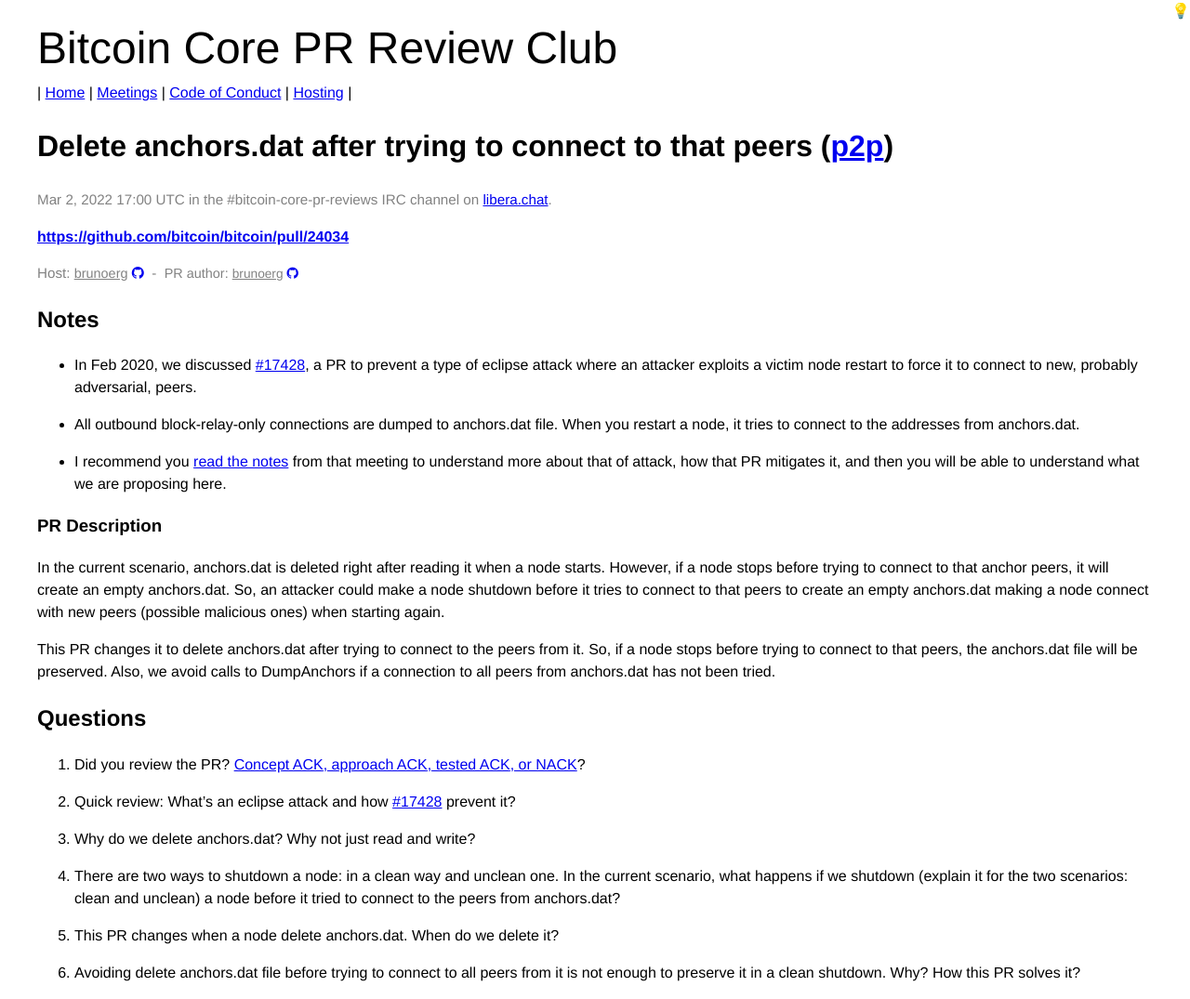
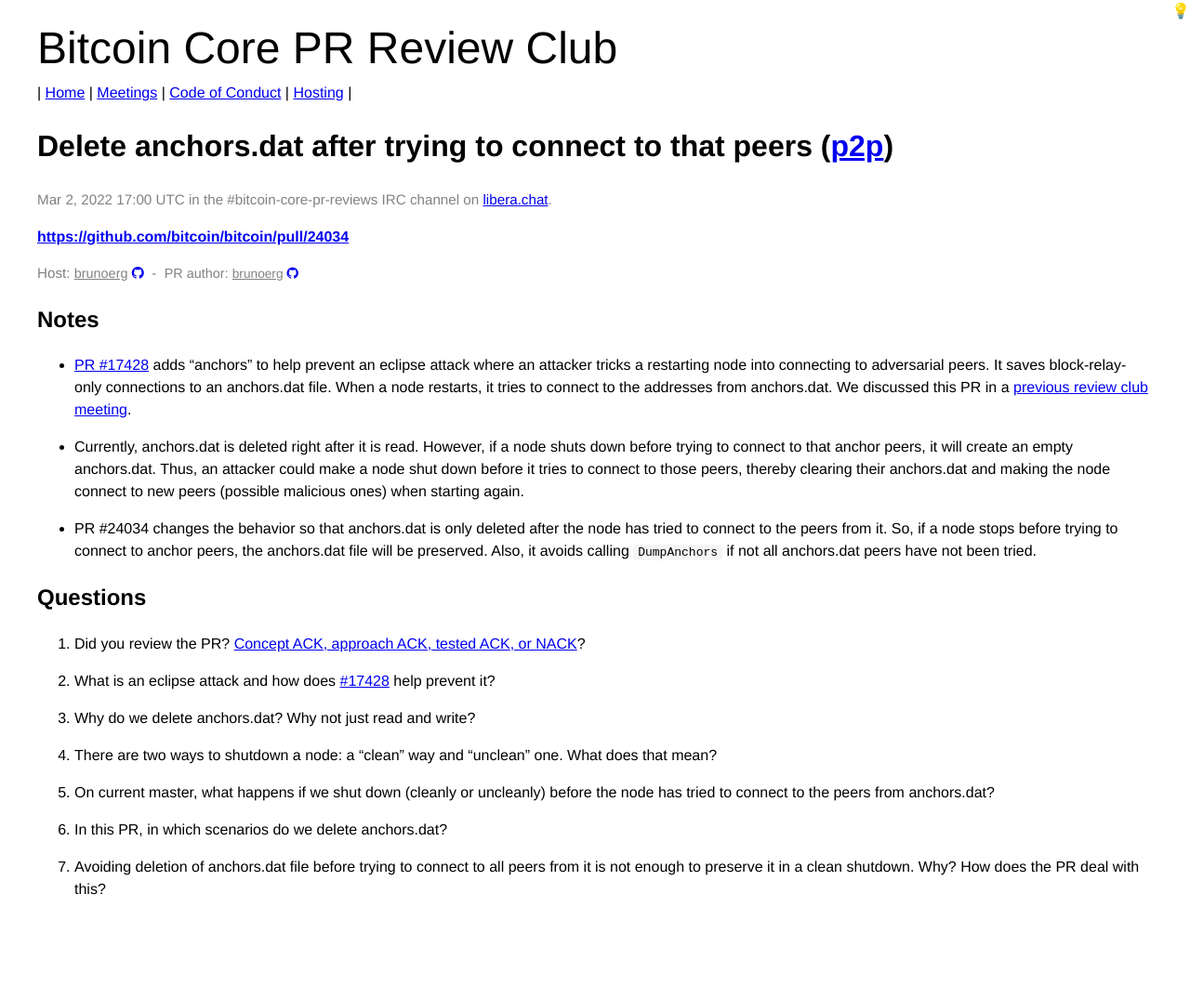
Before and after one commit to bitcoin-core-review-club/website, a Jekyll site: the page built from _posts/2022-03-02-#24034.md, in a window 1280 px wide. Shown: the whole page at 93% size. Built offline with Jekyll 4.4.1, drawn with Linux system fonts in a browser that asks for light colours; after the commit the page ends 985 px from its top, so only the background shows below that.

Commit message:
formatting and grammar edits

```diff
--- a/_posts/2022-03-02-#24034.md
+++ b/_posts/2022-03-02-#24034.md
@@ -11,29 +11,41 @@
 ---
 
 ## Notes
-* In Feb 2020, we discussed [#17428](https://github.com/bitcoin/bitcoin/pull/17428), a PR to prevent a type of eclipse attack where an attacker exploits a victim node restart to force it to connect to new, probably adversarial, peers.
 
-* All outbound block-relay-only connections are dumped to anchors.dat file. When you restart a node, it tries to connect to the addresses from anchors.dat.
+* [PR #17428](https://github.com/bitcoin/bitcoin/pull/17428) adds "anchors" to help prevent an
+  eclipse attack where an attacker tricks a restarting node into connecting to adversarial peers.
+It saves block-relay-only connections to an anchors.dat file. When a node restarts, it tries to
+connect to the addresses from anchors.dat. We discussed this PR in a [previous review club
+meeting](/17428).
 
-* I recommend you [read the notes](/17428) from that meeting to understand more about that of attack, how that PR mitigates it, and then you will be able to understand what we are proposing here.
+* Currently, anchors.dat is deleted right after it is read. However, if a node shuts down before
+  trying to connect to that anchor peers, it will create an empty anchors.dat. Thus, an attacker
+could make a node shut down before it tries to connect to those peers, thereby clearing their
+anchors.dat and making the node connect to new peers (possible malicious ones) when starting again.
 
-### PR Description
-In the current scenario, anchors.dat is deleted right after reading it when a node starts. However, if a node stops before trying to connect to that anchor peers, it will create an empty anchors.dat. So, an attacker could make a node shutdown before it tries to connect to that peers to create an empty anchors.dat making a node connect with new peers (possible malicious ones) when starting again.
-
-This PR changes it to delete anchors.dat after trying to connect to the peers from it. So, if a node stops before trying to connect to that peers, the anchors.dat file will be preserved. Also, we avoid calls to DumpAnchors if a connection to all peers from anchors.dat has not been tried.
+* PR #24034 changes the behavior so that anchors.dat is only deleted after the node has tried to
+  connect to the peers from it. So, if a node stops before trying to connect to anchor peers, the
+anchors.dat file will be preserved. Also, it avoids calling `DumpAnchors` if not all anchors.dat
+peers have not been tried.
 
 ## Questions
+
 1. Did you review the PR? [Concept ACK, approach ACK, tested ACK, or NACK](https://github.com/bitcoin/bitcoin/blob/master/CONTRIBUTING.md#peer-review)?
 
-1. Quick review: What’s an eclipse attack and how [#17428](https://github.com/bitcoin/bitcoin/pull/17428) prevent it?
+1. What is an eclipse attack and how does [#17428](https://github.com/bitcoin/bitcoin/pull/17428)
+   help prevent it?
 
 1. Why do we delete anchors.dat? Why not just read and write?
 
-1. There are two ways to shutdown a node: in a clean way and unclean one. In the current scenario, what happens if we shutdown (explain it for the two scenarios: clean and unclean) a node before it tried to connect to the peers from anchors.dat?
+1. There are two ways to shutdown a node: a "clean" way and "unclean" one. What does that mean?
 
-1. This PR changes when a node delete anchors.dat. When do we delete it?
+1. On current master, what happens if we shut down (cleanly or uncleanly) before the node has tried
+   to connect to the peers from anchors.dat?
 
-1. Avoiding delete anchors.dat file before trying to connect to all peers from it is not enough to preserve it in a clean shutdown. Why? How this PR solves it?
+1. In this PR, in which scenarios do we delete anchors.dat?
+
+1. Avoiding deletion of anchors.dat file before trying to connect to all peers from it is not enough
+   to preserve it in a clean shutdown. Why? How does the PR deal with this?
 
 <!-- TODO: After meeting, uncomment and add meeting log between the irc tags
 ## Meeting Log
```
